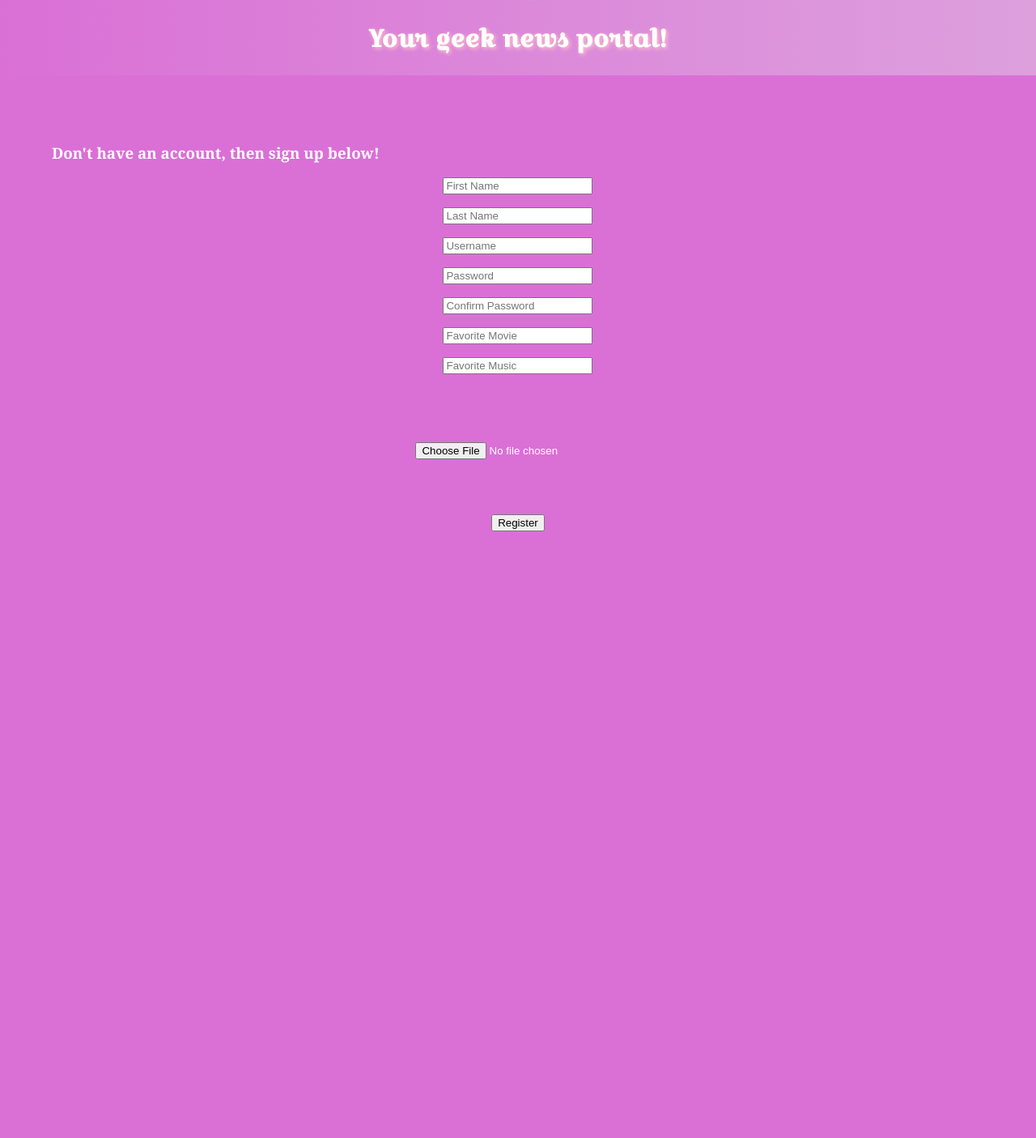
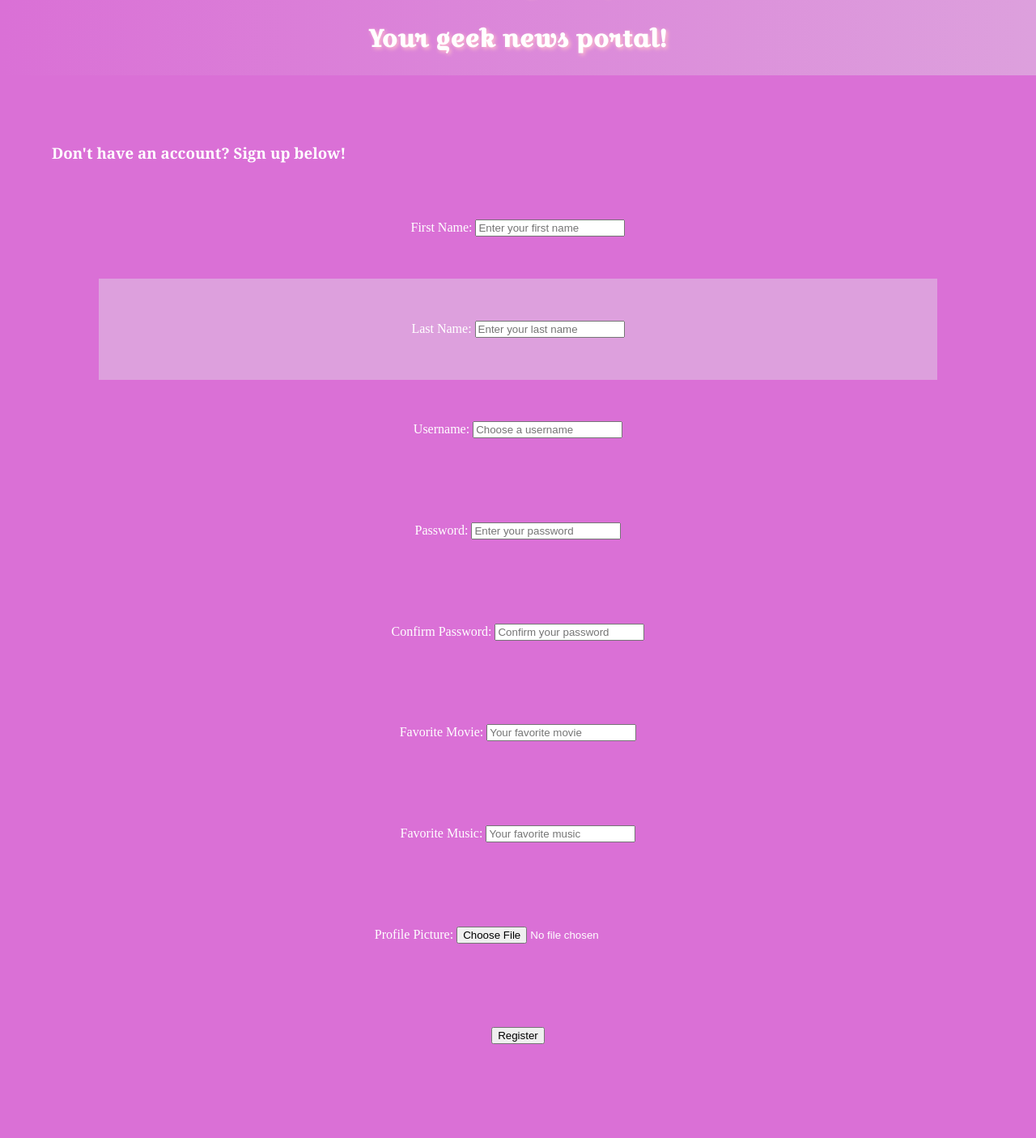
Before and after one commit to deiadourado/Dynamic-Web-Site-with-Database-Integration, a PHP site: page /signup.php in a window 1280 px wide. Shown: the part 259-1664 px from the top of the page at 81% size. Before the commit the page ends 915 px from the top, so only its background shows below. Run offline with PHP 8.4, Linux system fonts and the light colour scheme.

Commit message:
update styles.css, index.php, signup.php and view.php

```diff
--- a/signup.php
+++ b/signup.php
@@ -24,21 +24,56 @@ session_start(); // Move session_start to the top
     <h2>Your geek news portal!</h2>
 
     <section class="form-row row">
-        <div class="col-sm-12 col-md-6 col-lg-6">
-            <h3>Don't have an account, then sign up below!</h3>
-                <form method="post" action="save-admin.php" enctype="multipart/form-data">
-                    <p><input class="form-control" name="first_name" type="text" placeholder="First Name" required/></p>
-                    <p><input class="form-control" name="last_name" type="text" placeholder="Last Name" required /></p>
-                    <p><input class="form-control" name="username" type="text" placeholder="Username" required /></p>
-                    <p><input class="form-control" name="password" type="password" placeholder="Password" required /></p>
-                    <p><input class="form-control" name="confirm" type="password" placeholder="Confirm Password" required /></p>
-                    <p><input class="form-control" name="favorite_movie" type="text" placeholder="Favorite Movie" required /></p>
-                    <p><input class="form-control" name="favorite_music" type="text" placeholder="Favorite Music" required /></p>
-                    <div class="form-group">
-                        <p><input type="file" class="form-control" name="profilePicture" accept="image/*" placeholder="Upload here your profile picture" required=""></p>
-                    </div>
-                    <input class="btn btn-light" type="submit" name="submit" value="Register" />
-                </form>
+    <div class="col-sm-12 col-md-6 col-lg-6">
+        <h3>Don't have an account? Sign up below!</h3>
+        <form method="post" action="save-admin.php" enctype="multipart/form-data">
+            <div class="form-group">
+                <label for="first_name">First Name:</label>
+                <input class="form-control" name="first_name" type="text" id="first_name" placeholder="Enter your first name" required/>
+            </div>
+
+            <div class="form-group">
+                <label for="last_name">Last Name:</label>
+                <input class="form-control" name="last_name" type="text" id="last_name" placeholder="Enter your last name" required />
+            </div>
+
+            <div class="form-group">
+                <label for="username">Username:</label>
+                <input class="form-control" name="username" type="text" id="username" placeholder="Choose a username" required />
+            </div>
+
+            <div class="form-group">
+                <label for="password">Password:</label>
+                <input class="form-control" name="password" type="password" id="password" placeholder="Enter your password" required />
+            </div>
+
+            <div class="form-group">
+                <label for="confirm">Confirm Password:</label>
+                <input class="form-control" name="confirm" type="password" id="confirm" placeholder="Confirm your password" required />
+            </div>
+
+            <div class="form-group">
+                <label for="favorite_movie">Favorite Movie:</label>
+                <input class="form-control" name="favorite_movie" type="text" id="favorite_movie" placeholder="Your favorite movie" required />
+            </div>
+
+            <div class="form-group">
+                <label for="favorite_music">Favorite Music:</label>
+                <input class="form-control" name="favorite_music" type="text" id="favorite_music" placeholder="Your favorite music" required />
+            </div>
+
+            <div class="form-group">
+                <label for="profilePicture">Profile Picture:</label>
+                <input type="file" class="form-control" name="profilePicture" id="profilePicture" accept="image/*" required="">
+            </div>
+
+            <div class="form-group">
+                <input class="btn btn-light btn-lg" type="submit" name="submit" value="Register" />
+            </div>
+        </form>
+    </div>
+</section>
+
         </div>
     </section>
 </body>
```
Also changed, not shown: css/styles.css (+49 -0 lines), index.php (+6 -2 lines), view.php (+6 -4 lines).
